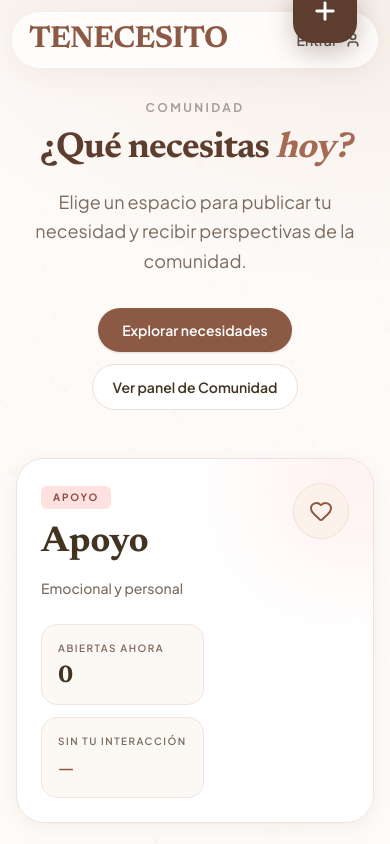
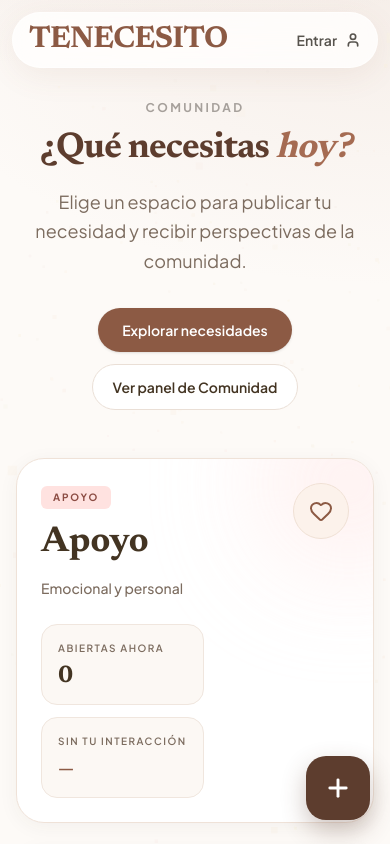
Before and after one commit to erpolimix/tenecesito, a Next.js app: page / in a window 390 px wide. Shown: the top 844 px of the page. Built offline with nearby package versions, Linux system fonts and the light colour scheme; no server answers; the database is empty.

Commit message:
feat: agregar botón flotante para crear nueva necesidad en dispositivos móviles

```diff
--- a/app/globals.css
+++ b/app/globals.css
@@ -144,6 +144,27 @@ h3 {
 	box-shadow: 0 4px 12px rgba(93, 61, 46, 0.2);
 }
 
+.tn-mobile-fab {
+	position: fixed;
+	right: max(1.25rem, env(safe-area-inset-right));
+	bottom: max(1.5rem, env(safe-area-inset-bottom));
+	z-index: 60;
+	display: flex;
+	height: 4rem;
+	width: 4rem;
+	align-items: center;
+	justify-content: center;
+	border-radius: 20px;
+	background: #5d3d2e;
+	color: white;
+	box-shadow: 0 10px 25px rgba(93, 61, 46, 0.3);
+	transition: transform 0.2s ease;
+}
+
+.tn-mobile-fab:active {
+	transform: scale(0.95);
+}
+
 a[href],
 button:not(:disabled),
 input[type='button']:not(:disabled),
--- a/components/Navbar.tsx
+++ b/components/Navbar.tsx
@@ -23,8 +23,11 @@ export default async function Navbar() {
 
     const avatarUrl = user?.user_metadata?.avatar_url;
     const initialName = user?.user_metadata?.full_name?.charAt(0) || user?.email?.charAt(0) || '?';
+    const mobileFabHref = user ? '/create' : '/login';
+    const mobileFabLabel = user ? 'Crear nueva necesidad' : 'Entrar para crear una necesidad';
 
     return (
+        <>
         <nav className="sticky top-0 z-50 px-3 pt-3 md:px-6 md:pt-4">
             <div className="max-w-7xl mx-auto rounded-[28px] px-4 py-3 md:px-8 md:py-4 tn-glass-nav">
                 <div className="flex flex-col gap-3 md:flex-row md:items-center md:justify-between md:gap-6">
@@ -57,7 +60,6 @@ export default async function Navbar() {
                     </div>
 
                     {user ? (
-                        <>
                         <div className="flex items-center justify-between gap-3 md:justify-end md:gap-3">
                             <div className="flex items-center gap-3">
                                 <NavbarUnreadCounter initialCount={unreadCount} userId={user.id} />
@@ -87,35 +89,26 @@ export default async function Navbar() {
                                 </form>
                             </div>
                         </div>
-                        <Link
-                            href="/create"
-                            aria-label="Crear nueva necesidad"
-                            className="md:hidden fixed bottom-6 right-5 z-[60] flex h-16 w-16 items-center justify-center rounded-[20px] bg-[#5d3d2e] text-white shadow-[0_10px_25px_rgba(93,61,46,0.3)] active:scale-95 transition-transform"
-                        >
-                            <Plus size={28} strokeWidth={2.5} />
-                        </Link>
-                        </>
                     ) : (
-                        <>
-                            <div className="hidden md:flex items-center gap-3 shrink-0">
-                                <Link
-                                    href="/login"
-                                    className="text-sm font-semibold text-stone-600 hover:text-stone-900 transition-colors flex items-center gap-2"
-                                >
-                                    <span>Entrar</span>
-                                </Link>
-                            </div>
+                        <div className="hidden md:flex items-center gap-3 shrink-0">
                             <Link
                                 href="/login"
-                                aria-label="Entrar para crear una necesidad"
-                                className="md:hidden fixed bottom-6 right-5 z-[60] flex h-16 w-16 items-center justify-center rounded-[20px] bg-[#5d3d2e] text-white shadow-[0_10px_25px_rgba(93,61,46,0.3)] active:scale-95 transition-transform"
+                                className="text-sm font-semibold text-stone-600 hover:text-stone-900 transition-colors flex items-center gap-2"
                             >
-                                <Plus size={28} strokeWidth={2.5} />
+                                <span>Entrar</span>
                             </Link>
-                        </>
+                        </div>
                     )}
                 </div>
             </div>
         </nav>
+        <Link
+            href={mobileFabHref}
+            aria-label={mobileFabLabel}
+            className="tn-mobile-fab md:hidden"
+        >
+            <Plus size={28} strokeWidth={2.5} />
+        </Link>
+        </>
     );
 }
```
